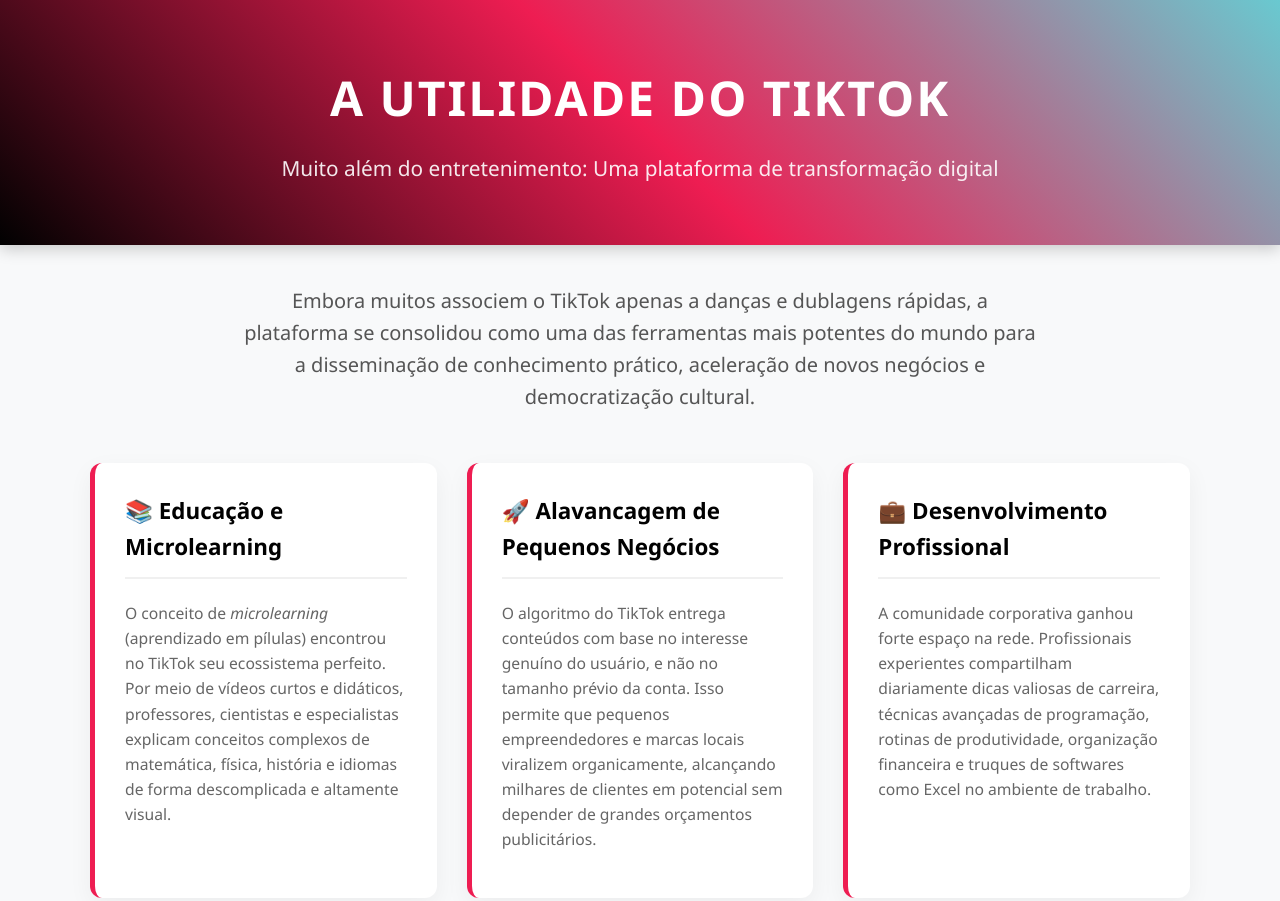
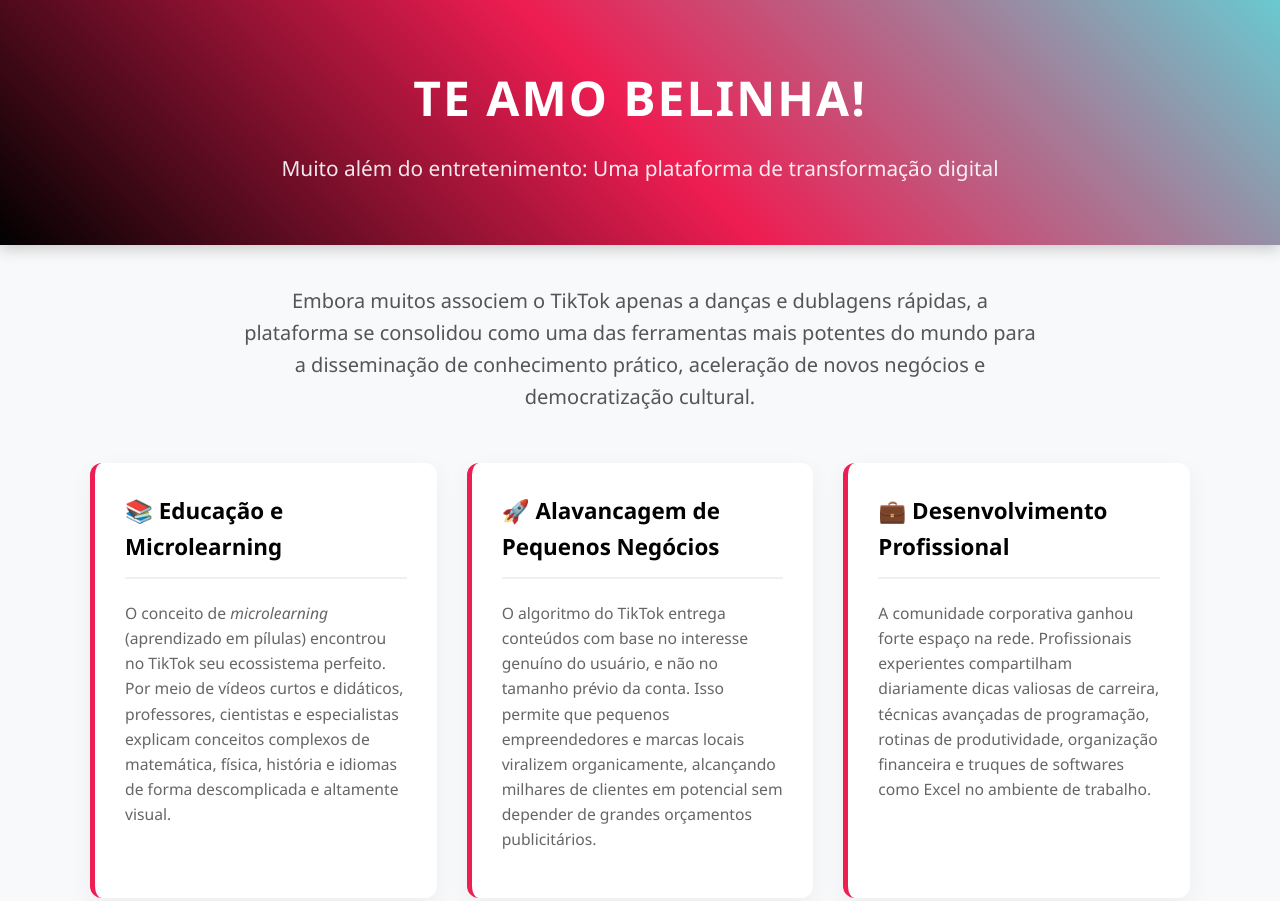
Before and after one commit to jrcalheiross/meu-primeiro-site, a plain HTML site: page index.html in a window 1280 px wide. Shown: the top 901 px of the page. Drawn offline with Linux system fonts and the light colour scheme.

Commit message:
mudança de título
mais mudanças

```diff
--- a/index.html
+++ b/index.html
@@ -141,7 +141,7 @@
 
   <!-- Cabeçalho Principal -->
   <header>
-    <h1>A Utilidade do TikTok</h1>
+    <h1> Te amo belinha! </h1>
     <p>Muito além do entretenimento: Uma plataforma de transformação digital</p>
   </header>
 
```
